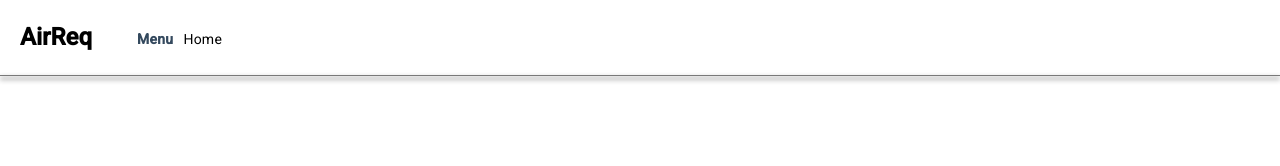
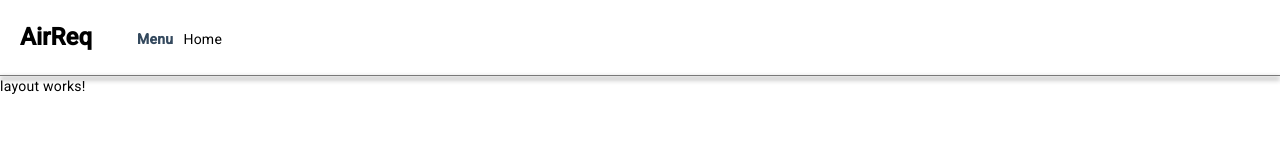
Before and after one commit to Kieferer/AirReq, an Angular app: page / in a window 1280 px wide. Shown: the top 166 px of the page. Built offline with nearby package versions, Linux system fonts and the light colour scheme.

Commit message:
feat: Add layout component to HTMl

```diff
--- a/src/app/app.component.html
+++ b/src/app/app.component.html
@@ -1,2 +1,3 @@
 <app-navigation-bar></app-navigation-bar>
 <mat-divider></mat-divider>
+<app-layout></app-layout>
```
